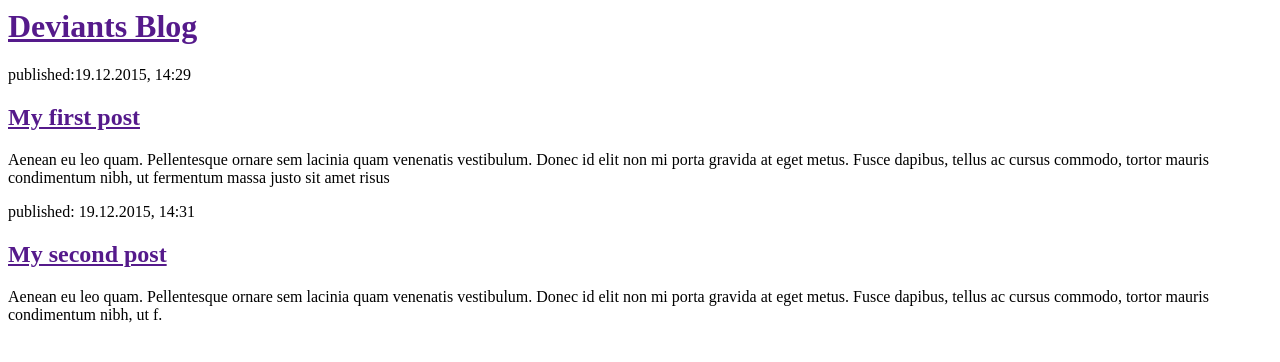
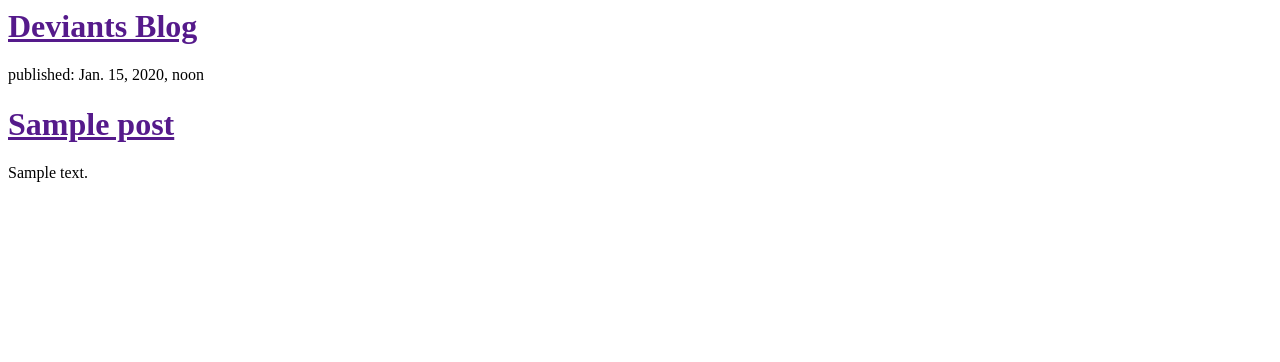
Before and after one commit to deviant-mania/my-first-blog, a Django app: template blog/templates/blog/post_list.html in a window 1280 px wide. Shown: the top 362 px of the page. Run offline with Django 3.2, Linux system fonts and the light colour scheme; the template is opened without the code that fills it: values that come from a table or form of the project are taken from there, others are empty; tables that the repository leaves empty hold one stand-in row (values such as "Sample post").

Commit message:
Modified templates to display posts from database.

```diff
--- a/blog/templates/blog/post_list.html
+++ b/blog/templates/blog/post_list.html
@@ -7,15 +7,13 @@
 		<h1><a href="">Deviants Blog</a></h1>
 	</div>
 	<div>
-		<p>published:19.12.2015, 14:29</p>
-		<h2><a href="">My first post</a></h2>
-		<p>Aenean eu leo quam. Pellentesque ornare sem lacinia quam venenatis vestibulum. Donec id elit non mi porta gravida at eget metus. Fusce dapibus, tellus ac cursus commodo, tortor mauris condimentum nibh, ut fermentum massa justo sit amet risus</p>
-	</div>
-	<div>
-		<p>published: 19.12.2015, 14:31</p>
-
-		<h2><a href="">My second post</a></h2>
-		<p>Aenean eu leo quam. Pellentesque ornare sem lacinia quam venenatis vestibulum. Donec id elit non mi porta gravida at eget metus. Fusce dapibus, tellus ac cursus commodo, tortor mauris condimentum nibh, ut f.</p>
+		{% for post in posts %}
+			<div>
+				<p>published: {{ post.published_date }}</p>
+				<h1><a href="">{{ post.title }}</a></h1>
+				<p>{{ post.text|linebreaks}}</p>
+			</div>
+		{% endfor %}
 	</div>
 	</body>
 </html>
--- a/blog/views.py
+++ b/blog/views.py
@@ -1,4 +1,7 @@
 from django.shortcuts import render
+from django.utils import timezone
+from .models import Post
 
 def post_list(request):
-	return render(request, 'blog/post_list.html',{})
+	posts = Post.objects.filter(published_date__lte=timezone.now()).order_by('published_date')
+	return render(request, 'blog/post_list.html',{"posts": posts})
```
